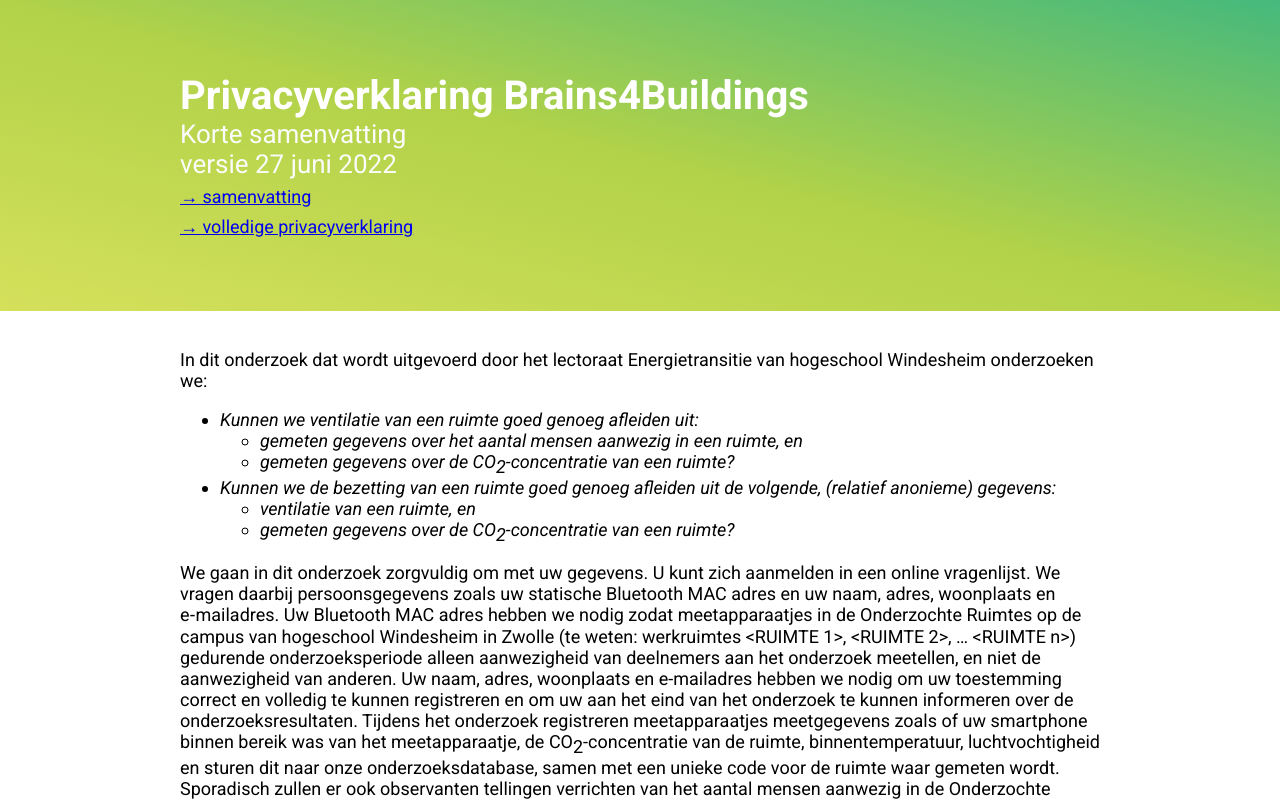
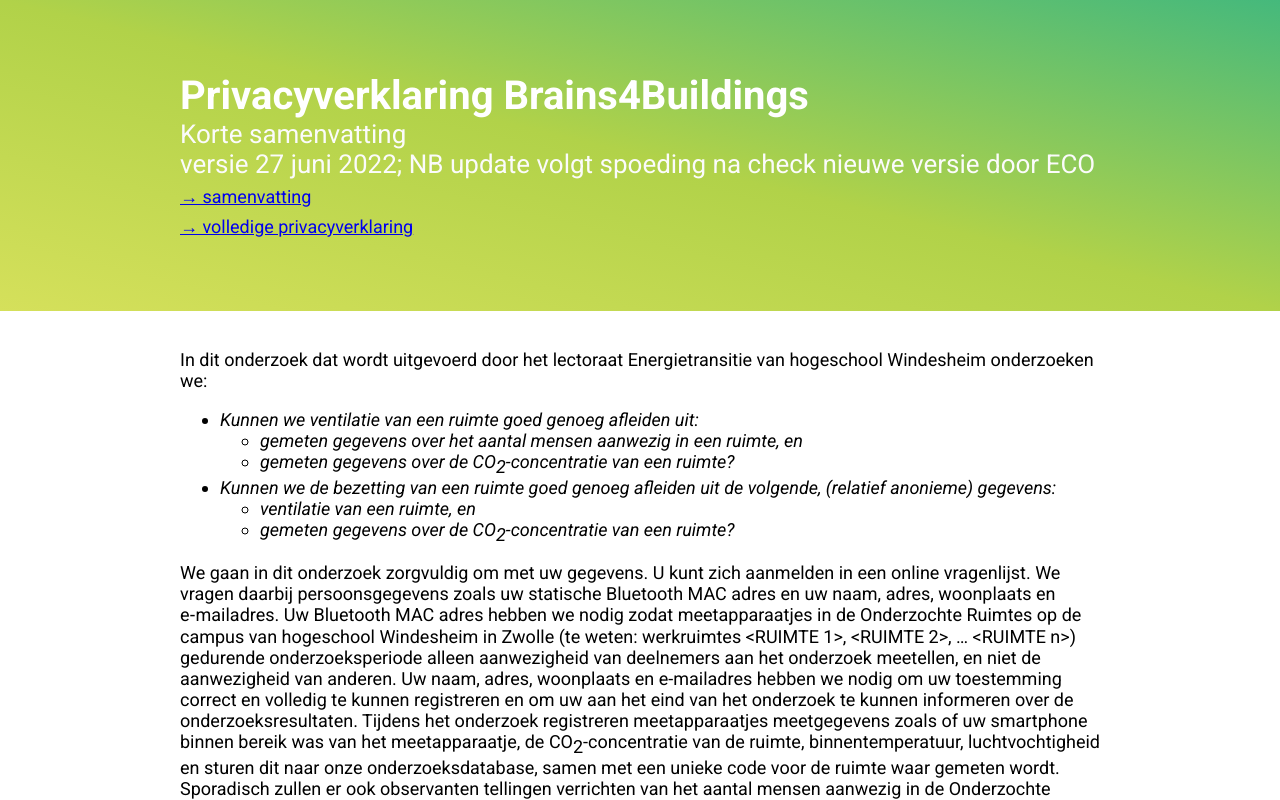
Before and after one commit to energietransitie/energietransitie.github.io, a plain HTML site: page brains4buildings2022/privacy/index.html in a window 1280 px wide. Drawn offline with Linux system fonts and the light colour scheme.

Commit message:
Update index.html

```diff
--- a/brains4buildings2022/privacy/index.html
+++ b/brains4buildings2022/privacy/index.html
@@ -55,7 +55,7 @@
 	<div class="page-header">
 		<h1>Privacyverklaring Brains4Buildings</h1>
 		<h2>Korte samenvatting</h2>
-		<h2>versie 27 juni 2022</h2>
+		<h2>versie 27 juni 2022; NB update volgt spoeding na check nieuwe versie door ECO</h2>
 		<h2><a href="privacy-summary.html">&#8594; samenvatting</a></h2>
 		<h2><a href="privacy-full.html">&#8594; volledige privacyverklaring</a></h2>
 	</div>
```
